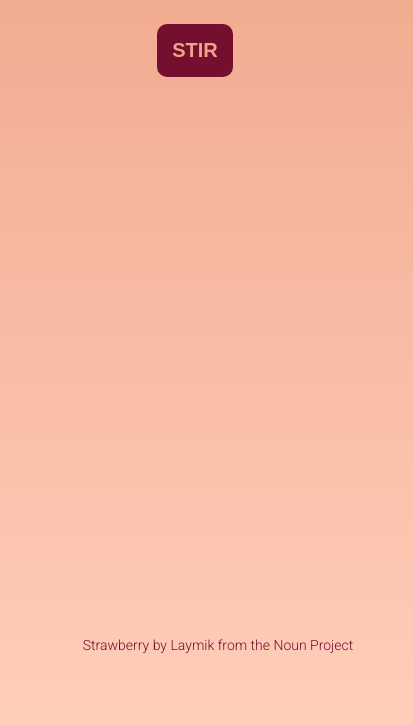
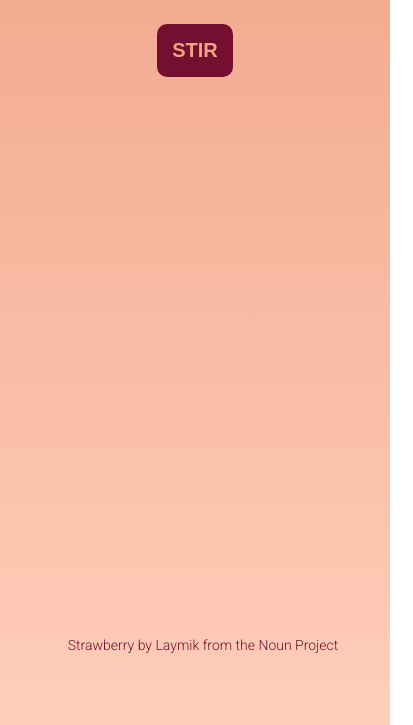
Before and after one commit to TylerFisher/jamjar, a plain HTML site: page index.html in a window 390 px wide. Shown: the part 167-892 px from the top of the page, 413 px wide, since content can reach past the window. Drawn offline with nearby package versions, Linux system fonts and the light colour scheme.

Commit message:
minor mobile fixes

```diff
--- a/styles.css
+++ b/styles.css
@@ -77,7 +77,7 @@ footer {
     position: absolute;
     bottom: 10px;
     max-width: 700px;
-    width: 100%;
+    width: calc(100% - 30px);
     font-size: 14px;
 }
 
```
